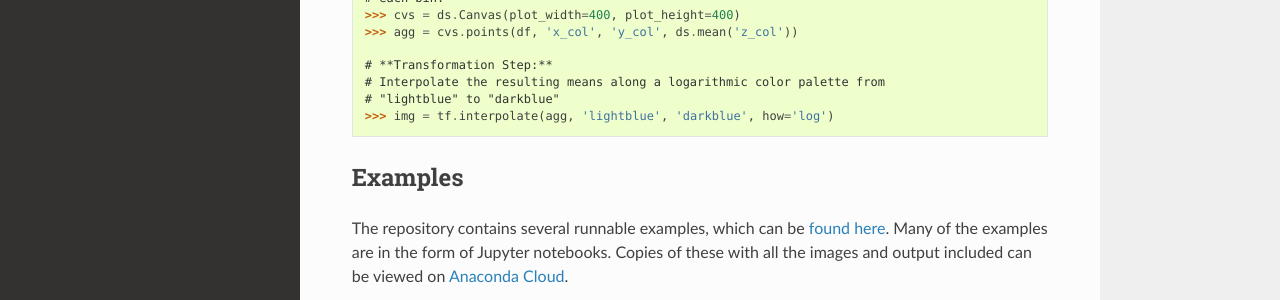
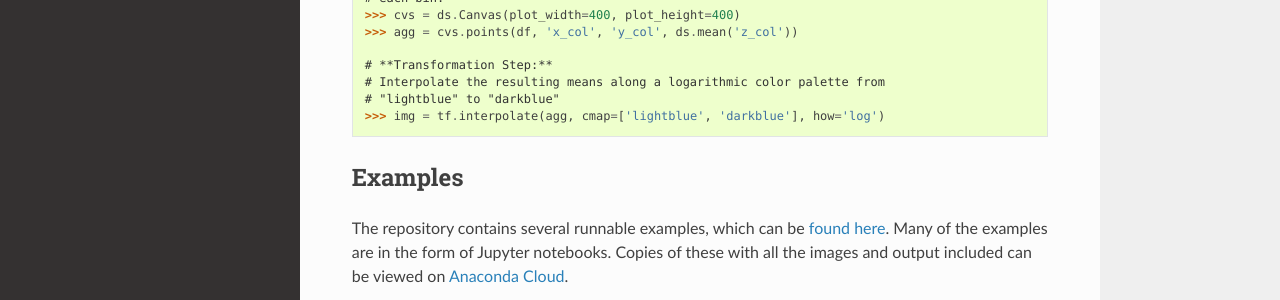
Before and after one commit to holoviz/datashader, a Sphinx documentation site: the page built from docs/source/index.rst, in a window 1280 px wide and 900 px high, scrolled down 508 px. Shown: the part 246-546 px from the top of the window. Built offline with Sphinx 7.4.7 and the Read the Docs theme 2.0.0, drawn with Linux system fonts in a browser that asks for light colours.

Commit message:
Updated outdated docs

```diff
--- a/docs/source/index.rst
+++ b/docs/source/index.rst
@@ -41,7 +41,7 @@
     # **Transformation Step:**
     # Interpolate the resulting means along a logarithmic color palette from
     # "lightblue" to "darkblue"
-    >>> img = tf.interpolate(agg, 'lightblue', 'darkblue', how='log')
+    >>> img = tf.interpolate(agg, cmap=['lightblue', 'darkblue'], how='log')
 
 
 Examples
```
